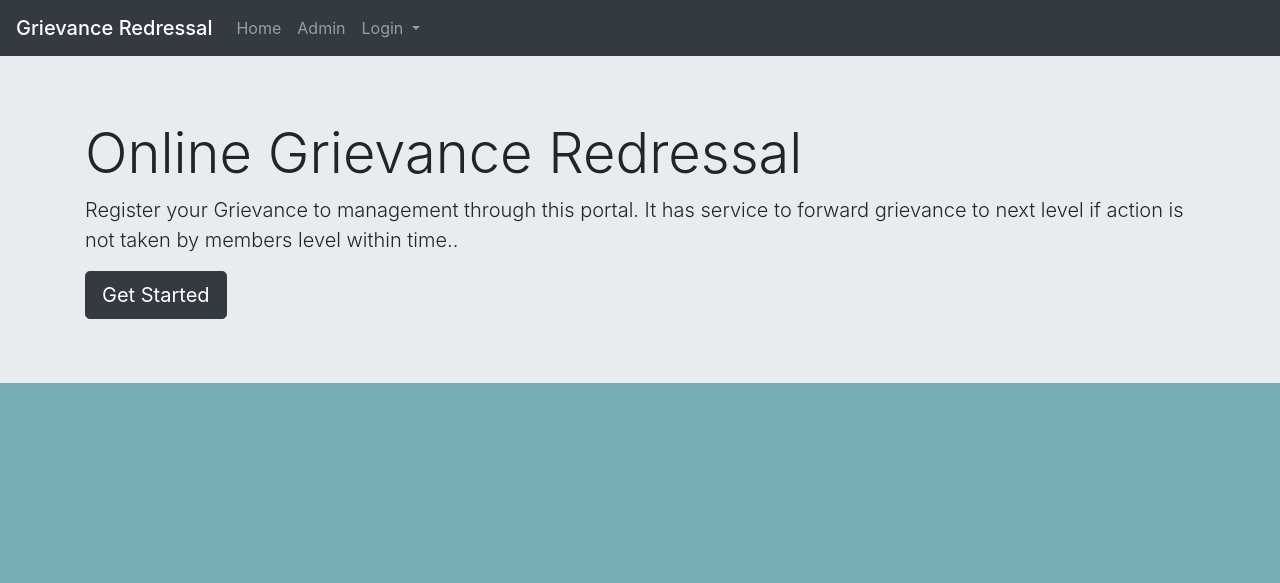
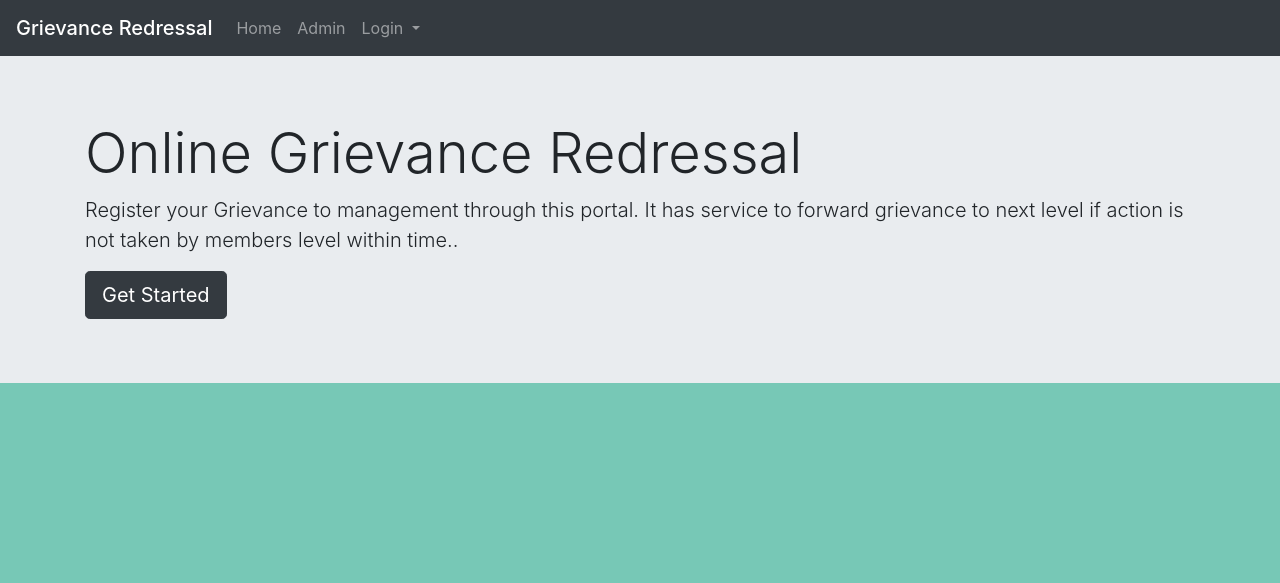
Before and after one commit to aayushi1499/Repo-Test, a PHP site: page / in a window 1280 px wide. Shown: the top 583 px of the page. Run offline with PHP 8.4, Linux system fonts and the light colour scheme; some libraries are stand-ins or nearby versions.

Commit message:
updated index.php

```diff
--- a/index.php
+++ b/index.php
@@ -12,7 +12,7 @@
     <link rel="stylesheet" href="assests/css/style.css">
     <style media="screen">
     body{
-      background: #0678;
+      background: #0978;
     }
     </style>
     <title>Grievance Redressal</title>
```
